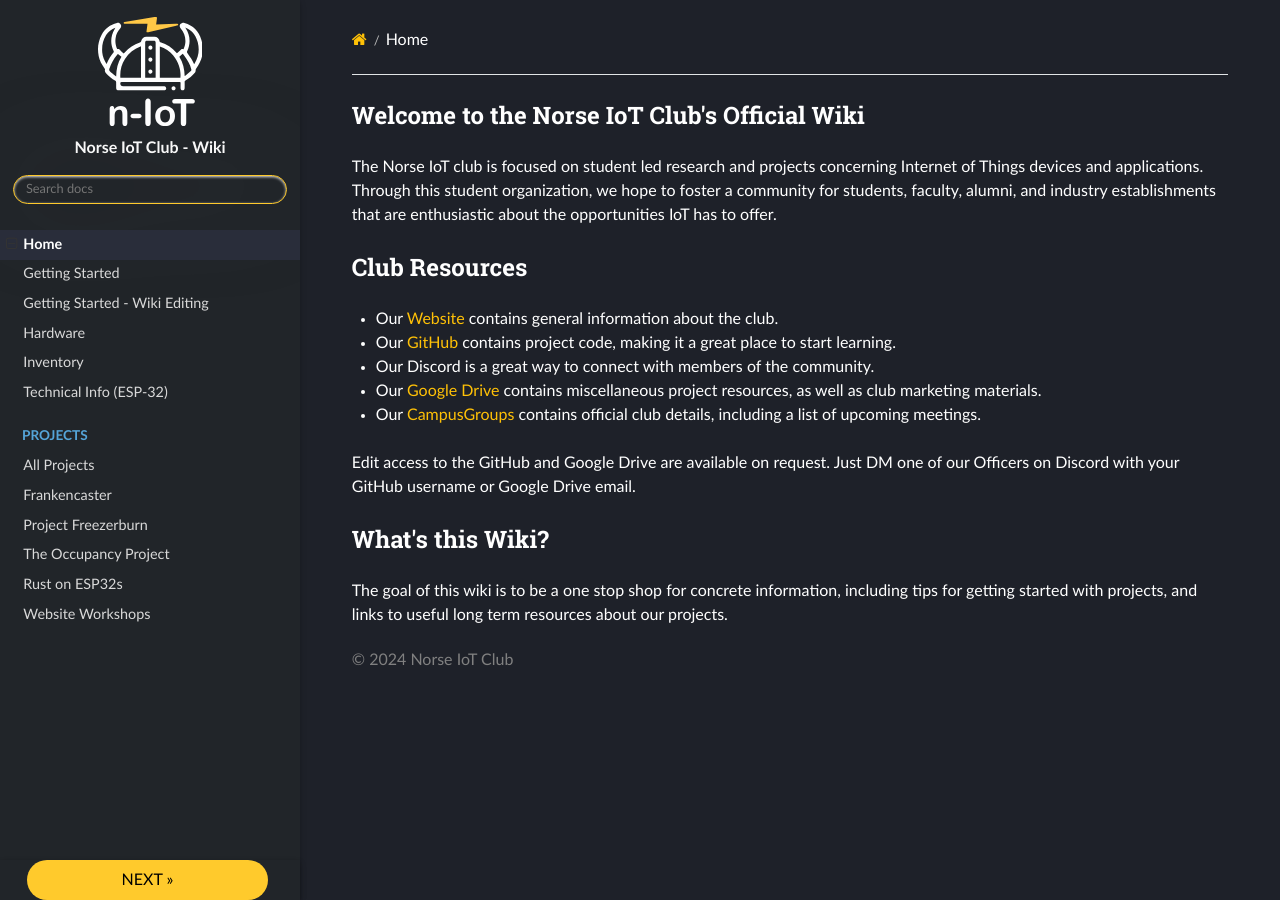
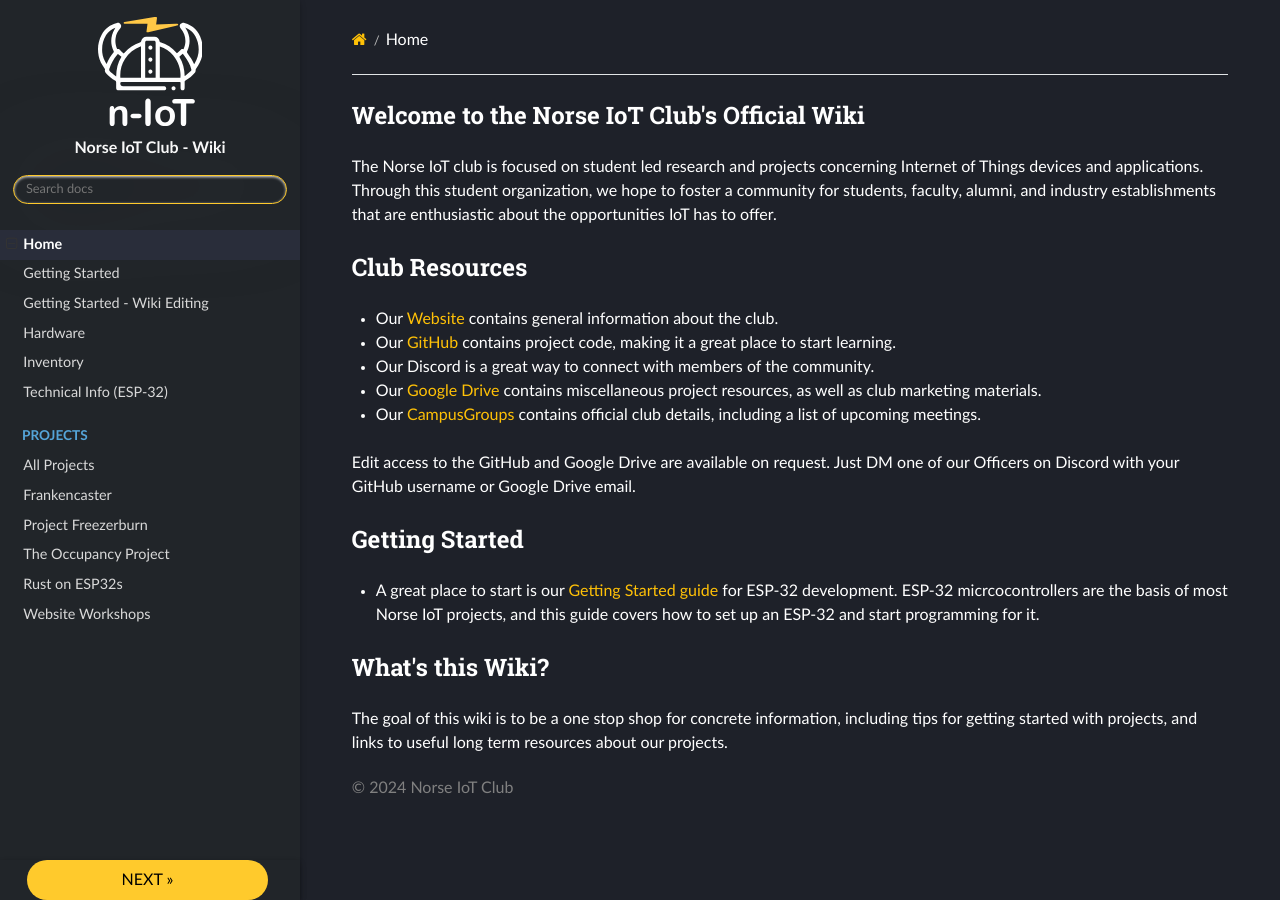
Before and after one commit to Norse-IoT/Wiki, an MkDocs documentation site: the page built from docs/index.md, in a window 1280 px wide. Built offline with MkDocs 1.6.1, drawn with Linux system fonts in a browser that asks for light colours; nearby versions of some CDN libraries.

Commit message:
Tweak links and Getting Started

```diff
--- a/docs/index.md
+++ b/docs/index.md
@@ -12,6 +12,9 @@ The Norse IoT club is focused on student led research and projects concerning In
 
 Edit access to the GitHub and Google Drive are available on request. Just DM one of our Officers on Discord with your GitHub username or Google Drive email.
 
+## Getting Started
+- A great place to start is our [Getting Started guide](getting-started-esp.md) for ESP-32 development. ESP-32 micrcocontrollers are the basis of most Norse IoT projects, and this guide covers how to set up an ESP-32 and start programming for it.
+
 ## What's this Wiki?
 
 The goal of this wiki is to be a one stop shop for concrete information, including tips for getting started with projects, and links to useful long term resources about our projects.
```
Also changed, not shown: docs/projects/index.md (+5 -5 lines).
